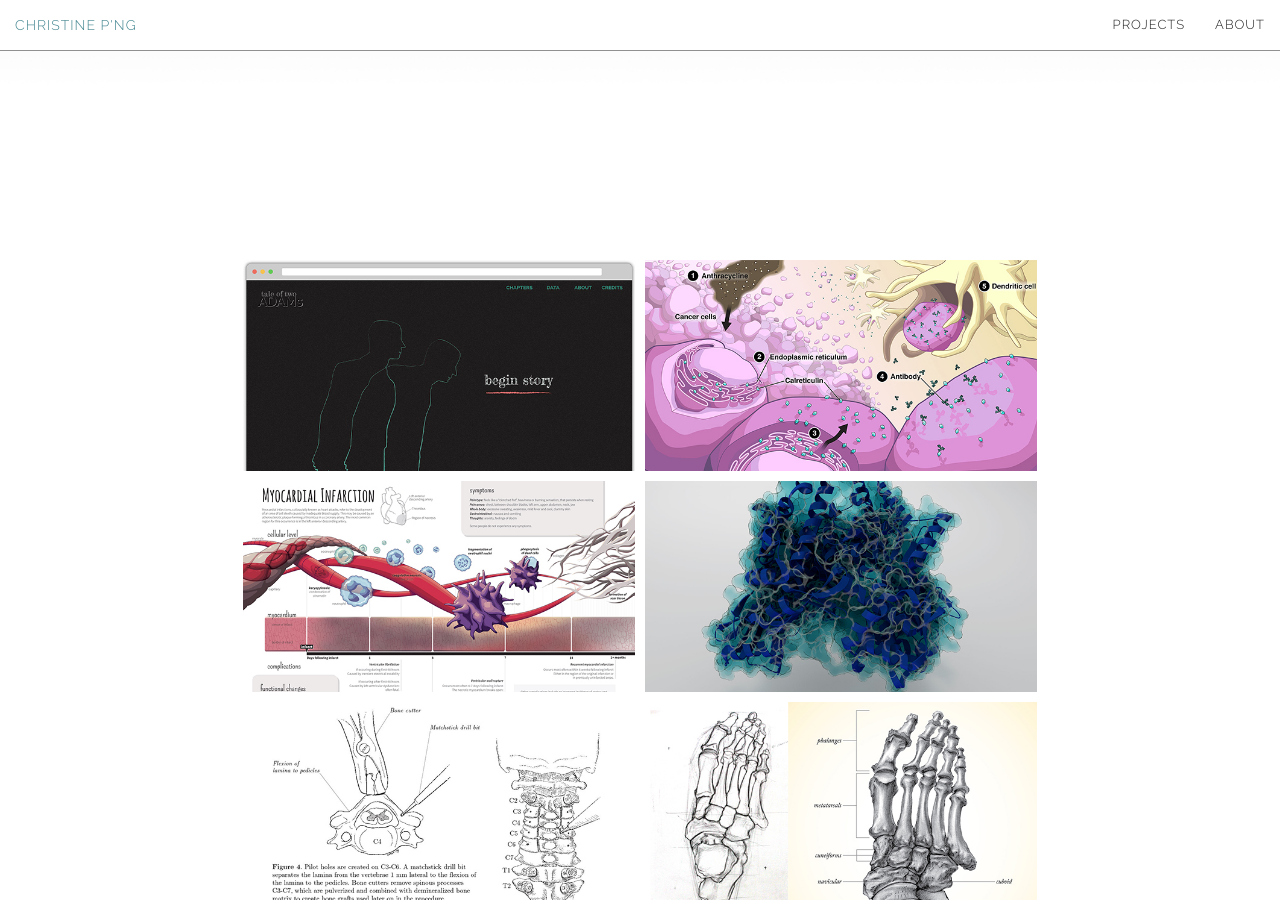
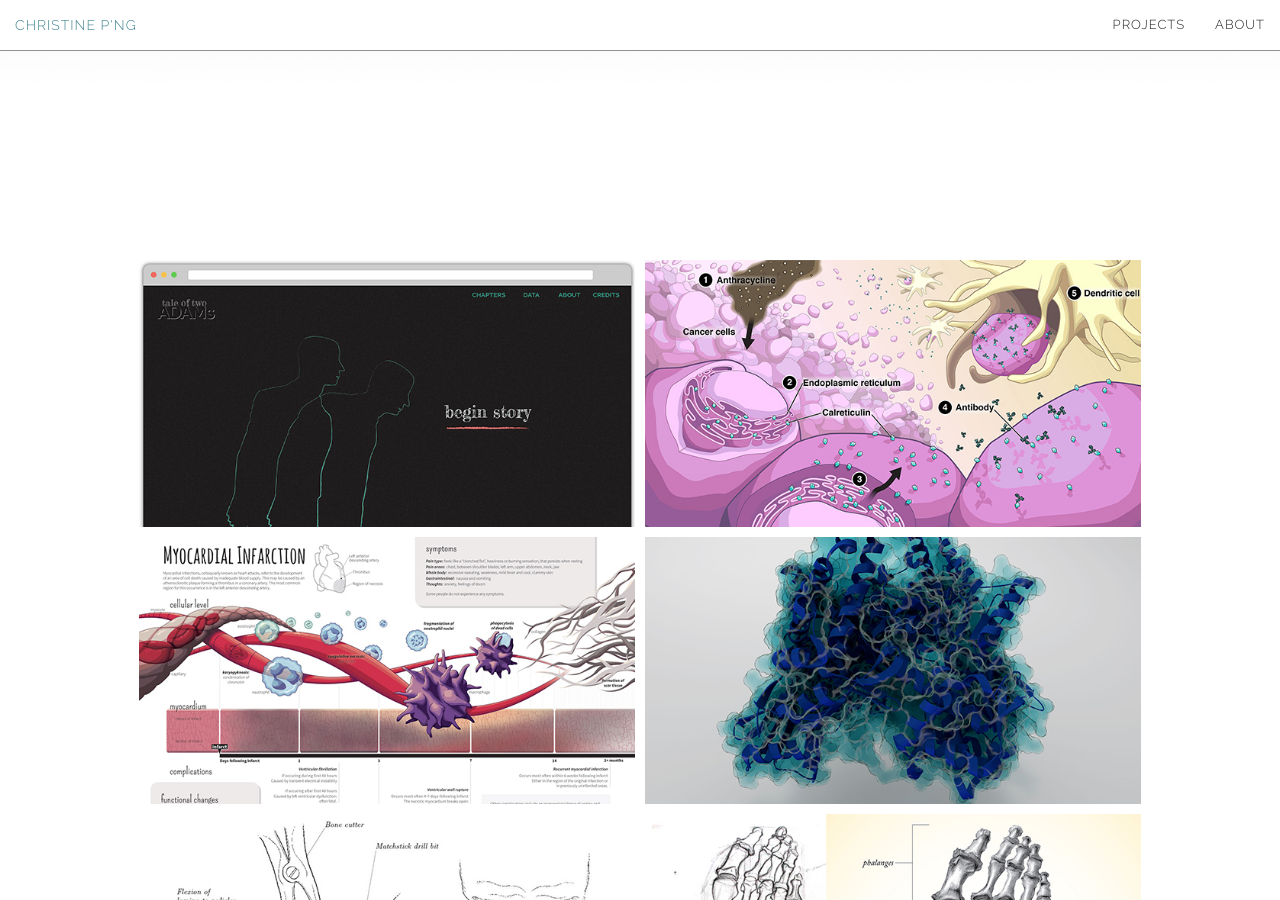
Before and after one commit to chspng/christinepng.ca, a Jekyll site: the page built from index.html, in a window 1280 px wide and 900 px high, scrolled down 740 px. Built offline with Jekyll 4.4.1, drawn with Linux system fonts in a browser that asks for light colours.

Commit message:
Made portfolio grid wider

```diff
--- a/_includes/portfolio.html
+++ b/_includes/portfolio.html
@@ -1,7 +1,7 @@
 <section id="portfolio">
 
 	<div class="container-fluid">
- 		<div class="row no-gutter col-lg-8 col-lg-offset-2 col-sm-10 col-sm-offset-1">
+ 		<div class="row no-gutter col-lg-10 col-lg-offset-1 col-sm-10 col-sm-offset-1">
 
       <div class="col-lg-6 col-xs-6" style="padding-right:5px; padding-left:5px; padding-bottom:10px">
         <a href="mrp" class="portfolio-box">
```
